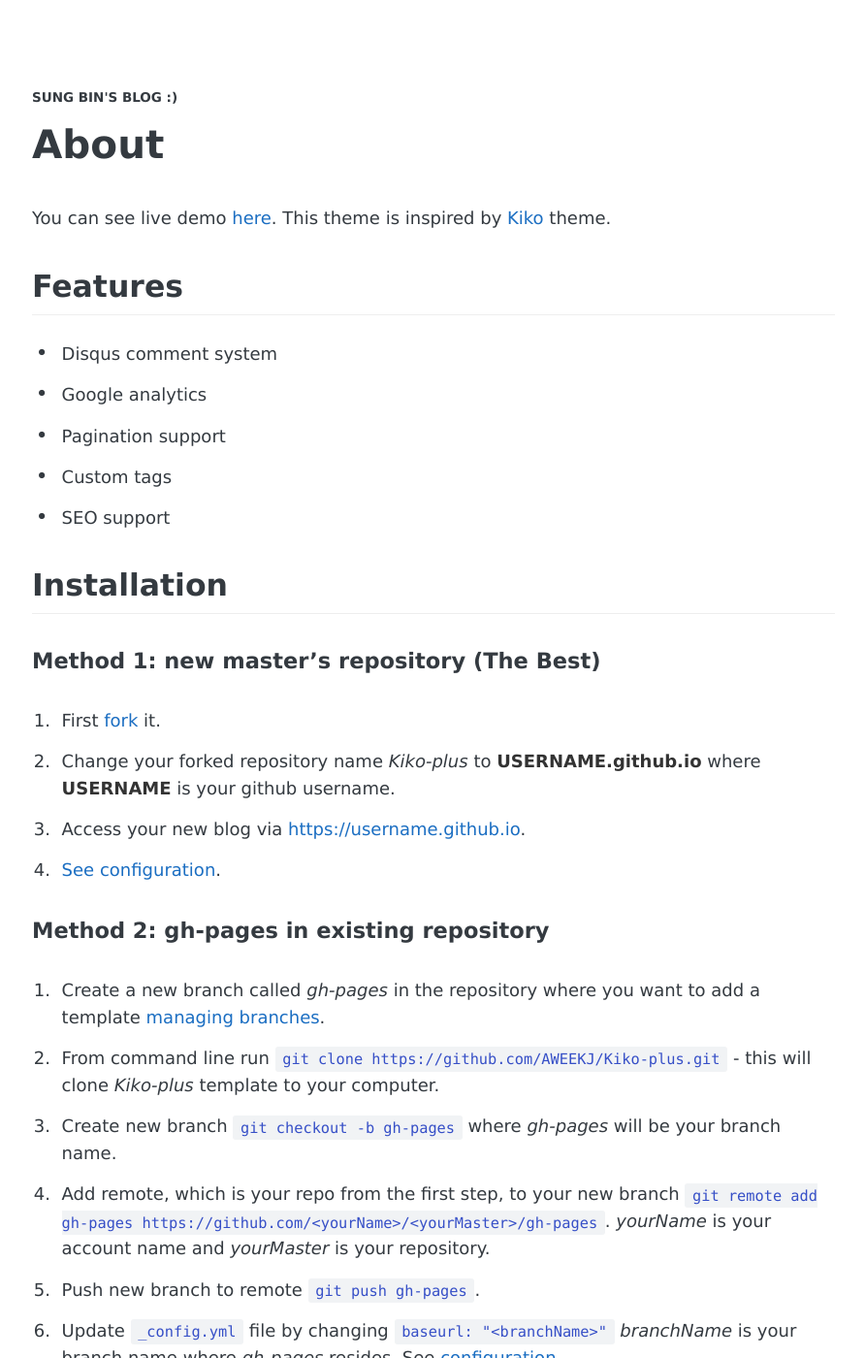
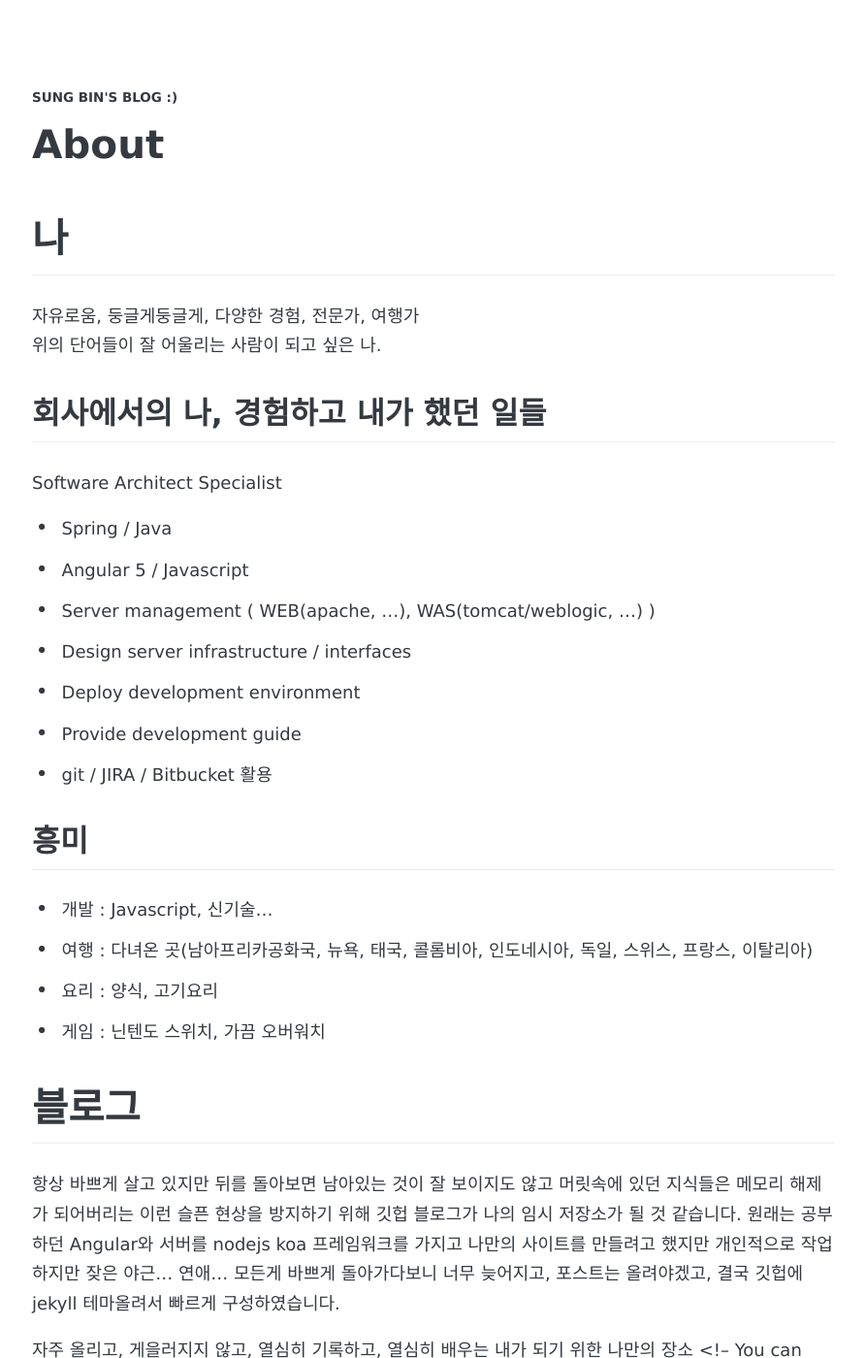
Before and after one commit to SmileBin/SmileBin.github.io, a Jekyll site: the page built from about.md, in a window 1280 px wide and 1400 px high. Shown: the whole window at 97% size, without its empty margins (193-1085 px from the left). Built offline with Jekyll 4.4.1, drawn with Linux system fonts in a browser that asks for light colours; some web fonts are replaced; some of the changed text lies outside the part shown.

Commit message:
정보 업데이트

```diff
--- a/about.md
+++ b/about.md
@@ -3,6 +3,31 @@ title: About
 permalink: /about/
 ---
 
+# 나
+자유로움, 둥글게둥글게, 다양한 경험, 전문가, 여행가
+위의 단어들이 잘 어울리는 사람이 되고 싶은 나.
+
+## 회사에서의 나, 경험하고 내가 했던 일들
+Software Architect Specialist
+- Spring / Java
+- Angular 5 / Javascript
+- Server management ( WEB(apache, ...), WAS(tomcat/weblogic, ...) )
+- Design server infrastructure / interfaces
+- Deploy development environment
+- Provide development guide
+- git / JIRA / Bitbucket 활용
+
+## 흥미
+ - 개발 : Javascript, 신기술...
+ - 여행 : 다녀온 곳(남아프리카공화국, 뉴욕, 태국, 콜롬비아, 인도네시아, 독일, 스위스, 프랑스, 이탈리아)
+ - 요리 : 양식, 고기요리
+ - 게임 : 닌텐도 스위치, 가끔 오버워치
+
+# 블로그
+항상 바쁘게 살고 있지만 뒤를 돌아보면 남아있는 것이 잘 보이지도 않고 머릿속에 있던 지식들은 메모리 해제가 되어버리는 이런 슬픈 현상을 방지하기 위해 깃헙 블로그가 나의 임시 저장소가 될 것 같습니다. 원래는 공부하던 Angular와 서버를 nodejs koa 프레임워크를 가지고 나만의 사이트를 만들려고 했지만 개인적으로 작업하지만 잦은 야근... 연애... 모든게 바쁘게 돌아가다보니 너무 늦어지고, 포스트는 올려야겠고, 결국 깃헙에 jekyll 테마올려서 빠르게 구성하였습니다.
+
+자주 올리고, 게을러지지 않고, 열심히 기록하고, 열심히 배우는 내가 되기 위한 나만의 장소
+<!--
 You can see live demo [here](https://aweekj.github.io/Kiko-plus). This theme is inspired by [Kiko](http://github.com/gfjaru/Kiko) theme.
 
 ## Features
@@ -128,4 +153,4 @@ $ rake preview
 
 ## License
 
-This theme is released under MIT License.
+This theme is released under MIT License. -->
```
Also changed, not shown: README.md.
